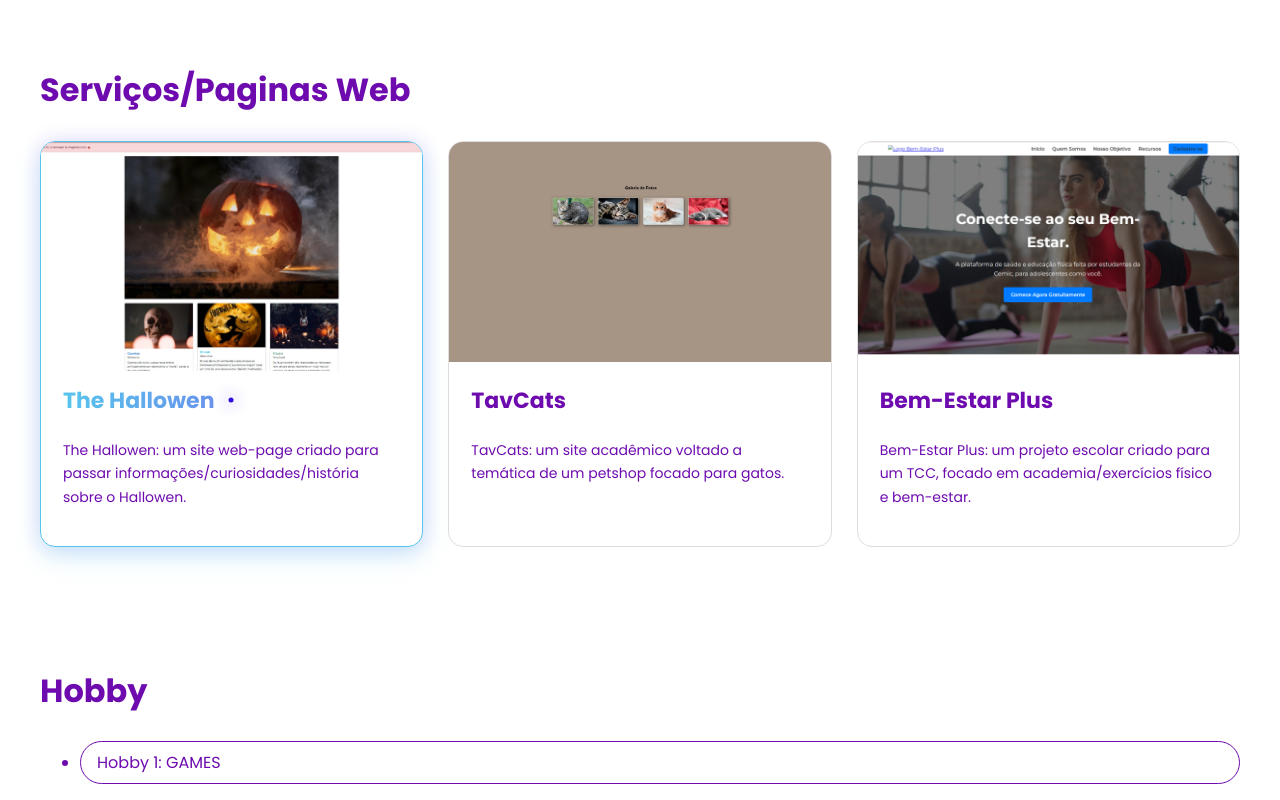
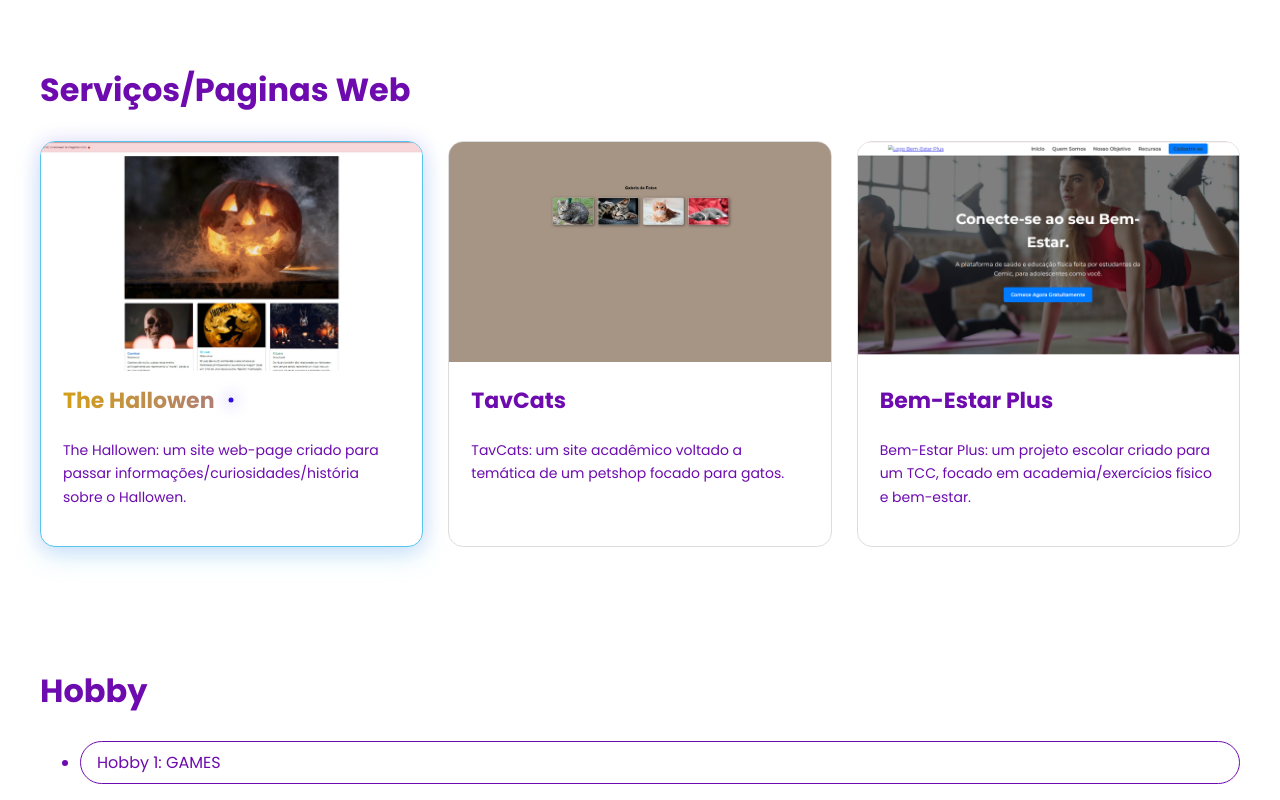
Before and after one commit to HT-xz/Ht_Portfolio, a plain HTML site: page index.html in a window 1280 px wide. In both pictures the pointer is over the element "The Hallowen". Shown: the part 752-1552 px from the top of the page. Drawn offline with Linux system fonts and the light colour scheme.

Commit message:
Update style.css

```diff
--- a/style.css
+++ b/style.css
@@ -173,7 +173,7 @@ html{
 }
 
 .cartao:hover h3 {
-    background: linear-gradient(90deg, #56c5ed, #8056e9);
+    background: linear-gradient(90deg, #d4a017, #8056e9);
     background-clip: text;
     -webkit-background-clip: text;
     color: transparent;
```
